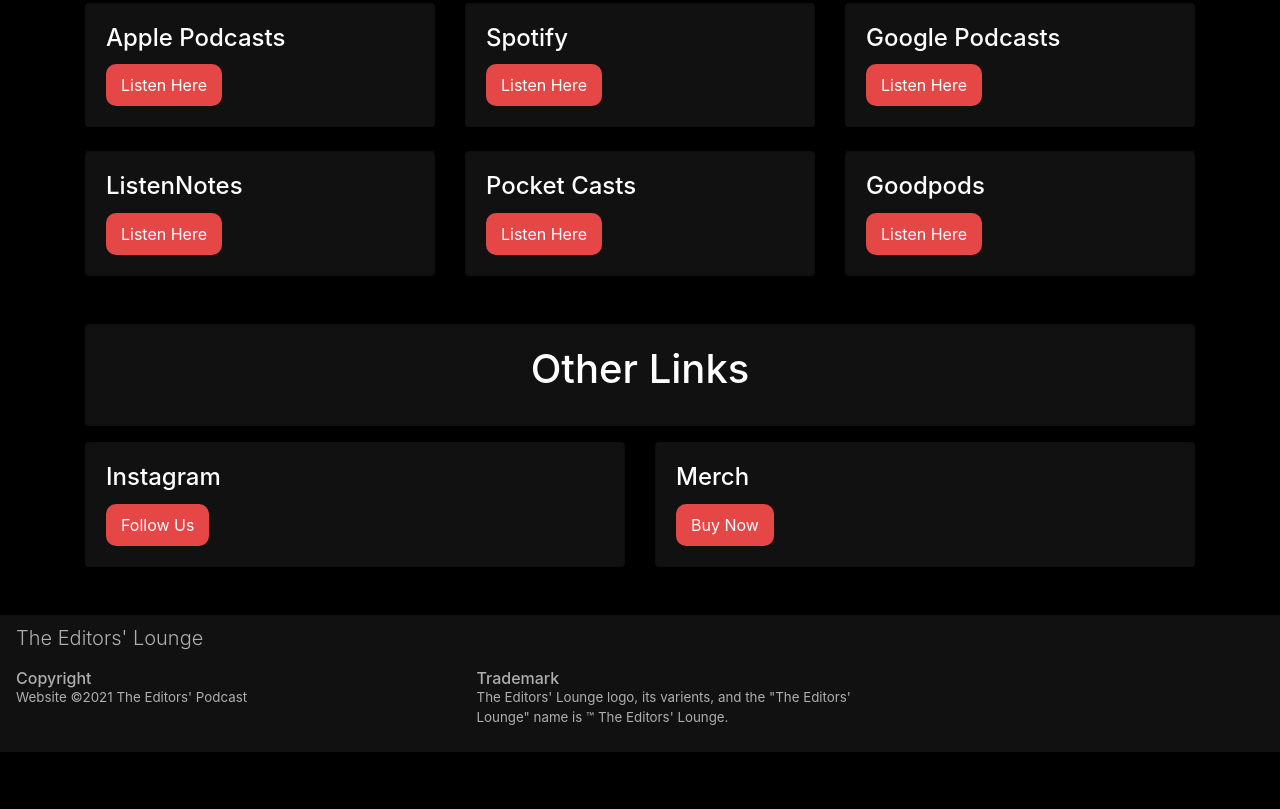
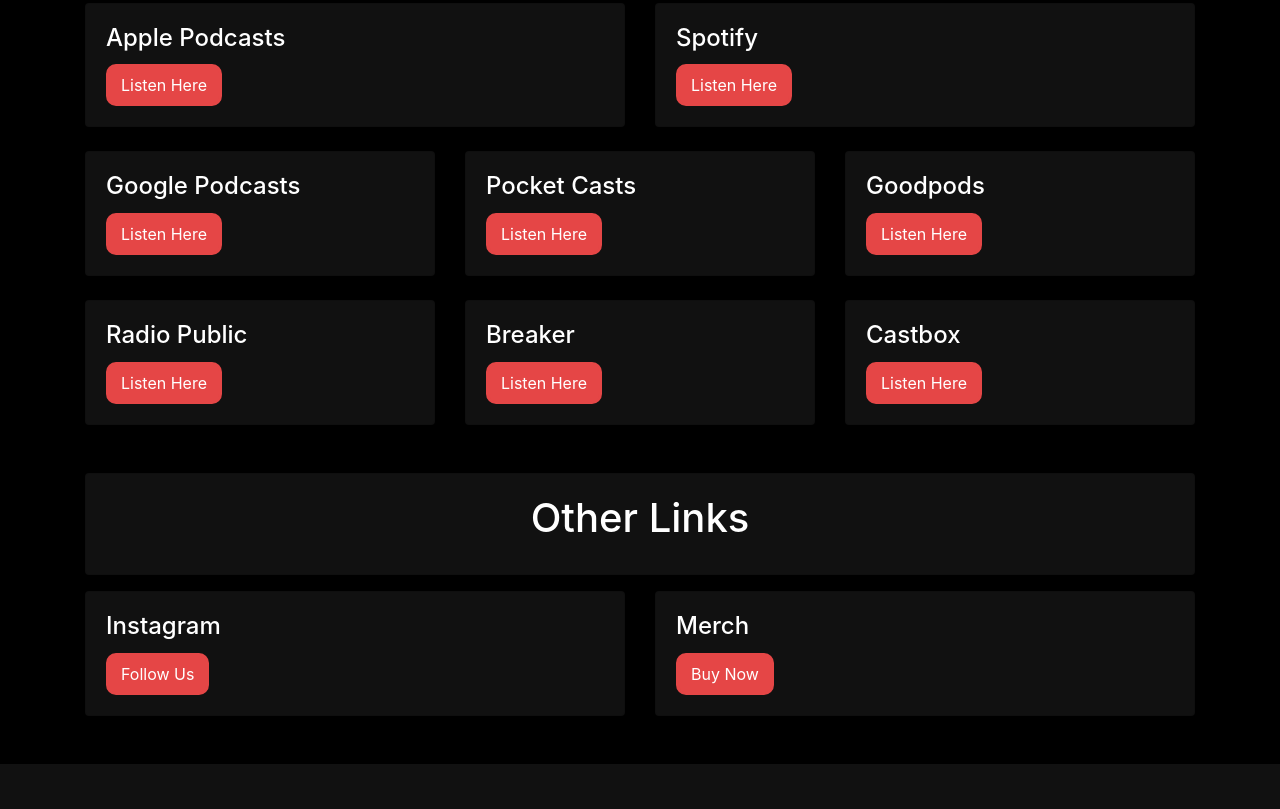
Before and after one commit to itsfood/editorslounge, a plain HTML site: page index.html in a window 1280 px wide. Shown: the part 1047-1856 px from the top of the page. Before the commit the page ends 1799 px from the top, so only its background shows below. Drawn offline with nearby package versions, Linux system fonts and the light colour scheme.

Commit message:
updating links

```diff
--- a/index.html
+++ b/index.html
@@ -16,8 +16,8 @@
 
 <body>
   <!-- Background -->
-  <div style="width: 100vw; height: 1000px; background-image: url(./img/blackbrickwall.jpg); background-size: contain; background-repeat: repeat-y; z-index: -5; position: absolute; left:
-      0; top: 0;"></div>
+  <div style="width: 100vw; height: 1000px; background-image: url(./img/blackbrickwall.jpg); background-size: 100%; z-index: -5; position: absolute; left:
+      0; top: 0; box-shadow: inset 0 -15vh 20vh 10px black; opacity: 0.75;"></div>
   <main class="container z-index: 0">
     <!-- Title -->
     <img src="./img/title.png" width="100%" alt="Editors' Podcast Title" class="mt-5" />
@@ -46,6 +46,8 @@
             Here</a>
         </div>
       </div>
+    </div>
+    <div class="card-deck mt-4">
       <div class="card">
         <div class="card-body">
           <h4 class="card-title">Google Podcasts</h4>
@@ -54,10 +56,7 @@
             target="_blank">Listen Here</a>
         </div>
       </div>
-    </div>
-
-    <div class="card-deck mt-4">
-      <div class="card">
+      <!-- <div class="card">
         <div class="card-body">
           <h4 class="card-title">ListenNotes</h4>
           <a class="btn btn-primary"
@@ -65,7 +64,7 @@
             target="_blank">Listen
             Here</a>
         </div>
-      </div>
+      </div> -->
       <div class="card">
         <div class="card-body">
           <h4 class="card-title">Pocket Casts</h4>
@@ -81,7 +80,31 @@
         </div>
       </div>
     </div>
-
+    <div class="card-deck mt-4">
+      <div class="card">
+        <div class="card-body">
+          <h4 class="card-title">Radio Public</h4>
+          <a class="btn btn-primary" href="https://radiopublic.com/the-editors-lounge-GMgVqj" target="_blank">Listen
+            Here</a>
+        </div>
+      </div>
+      <div class="card">
+        <div class="card-body">
+          <h4 class="card-title">Breaker</h4>
+          <a class="btn btn-primary" href="https://www.breaker.audio/the-editors-lounge" target="_blank">Listen
+            Here</a>
+        </div>
+      </div>
+      <div class="card">
+        <div class="card-body">
+          <h4 class="card-title">Castbox</h4>
+          <a class="btn btn-primary"
+            href="https://castbox.fm/channel/The-Editors%27-Lounge-id4453073?utm_source=website&utm_medium=dlink&utm_campaign=web_share&utm_content=The%20Editors%27%20Lounge-CastBox_FM"
+            target="_blank">Listen
+            Here</a>
+        </div>
+      </div>
+    </div>
 
     <div class="card mt-5 mb-3">
       <div class="card-body">
@@ -109,18 +132,18 @@
     </div>
 
   </main>
-  <nav class="navbar mt-5" style="height: fit-content">
-    <div style="width: 100%">
+  <nav class="navbar mt-5 p-5 w-100" style="height: fit-content">
+    <div class="mx-auto">
       <p class="lead">The Editors' Lounge</p>
     </div>
-    <div class="row">
-      <div class="col-md">
-        <h6 class="mb-0">Copyright</h6>
-        <p class="text-sm">Website &copy;2021 The Editors' Podcast</p>
+    <div class="row w-100">
+      <div class="col">
+        <h6 class="mb-0 mx-auto" style="width: fit-content;">Copyright</h6>
+        <p class="text-sm mx-auto" style="width: fit-content;">Website &copy;2021 The Editors' Podcast</p>
       </div>
-      <div class="col-md">
-        <h6 class="mb-0">Trademark</h6>
-        <p class="text-sm">
+      <div class="col">
+        <h6 class="mb-0 mx-auto" style="width: fit-content;">Trademark</h6>
+        <p class="text-sm mx-auto" style="width: 50%; text-align: center;">
           The Editors' Lounge logo, its varients, and the "The Editors'
           Lounge" name is &trade; The Editors' Lounge.
         </p>
```
